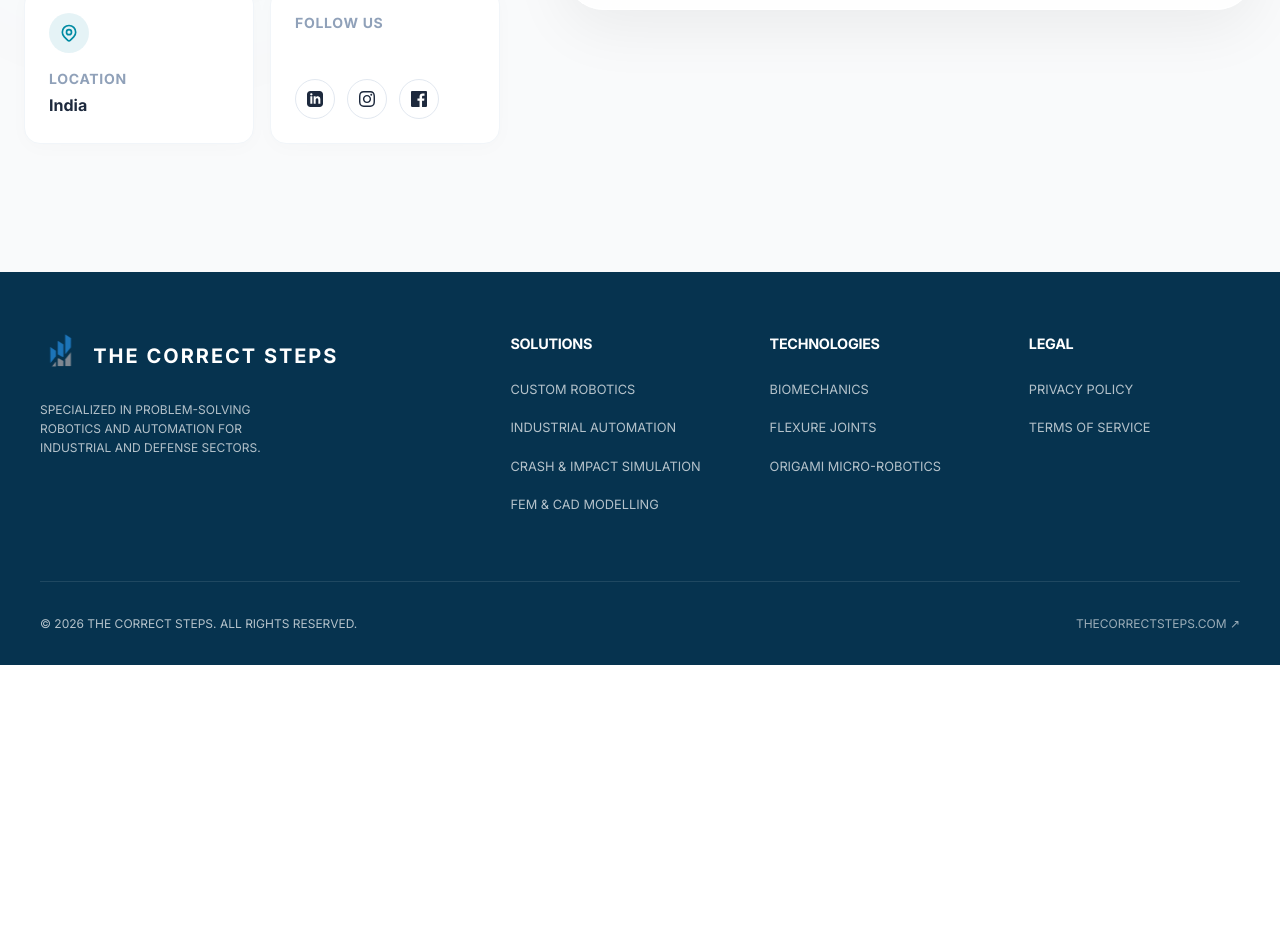
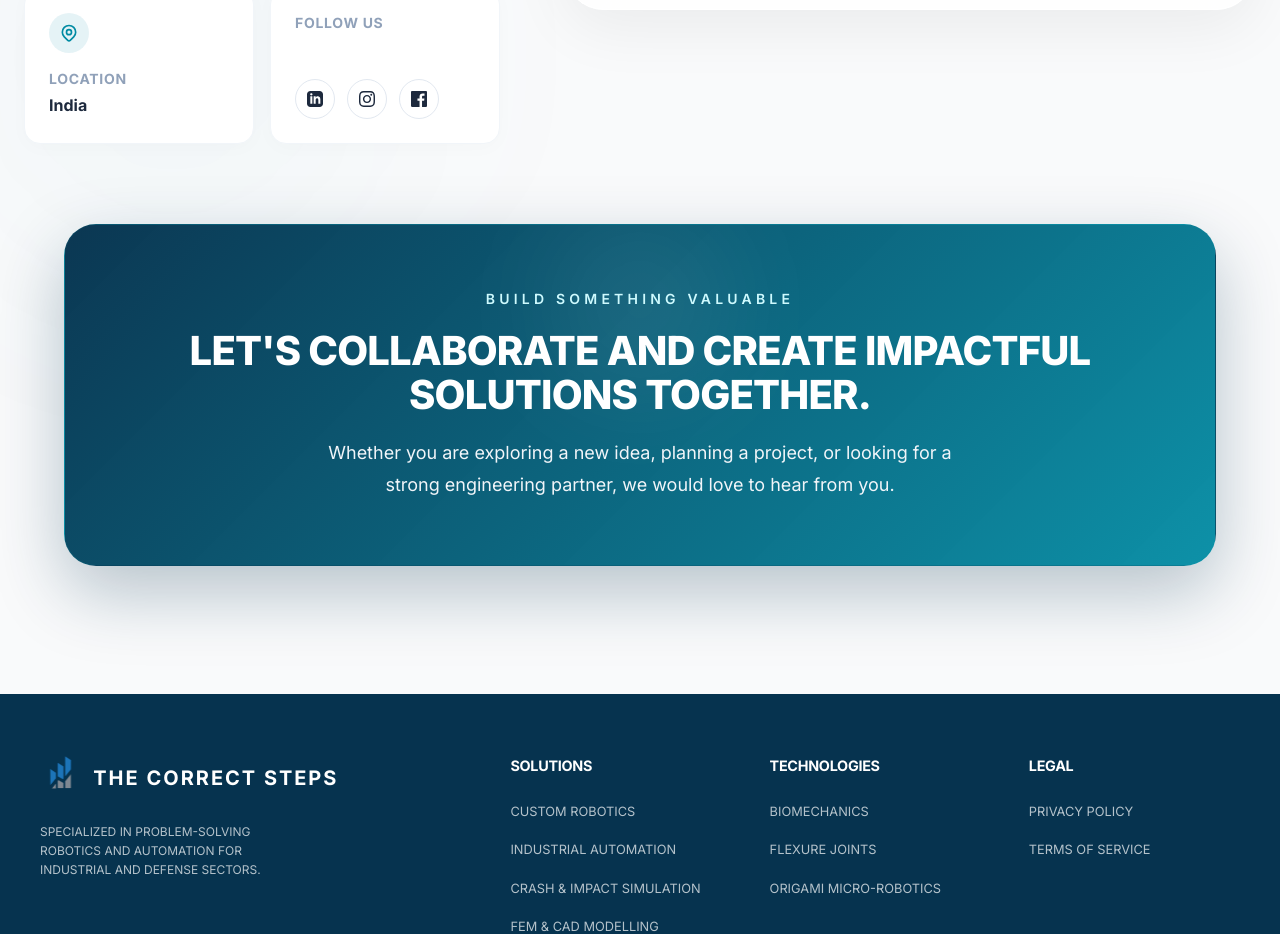
Before and after one commit to MayurSoni2003/csc-web, a Next.js app: page /contact-us in a window 1280 px wide. Shown: the part 993-1927 px from the top of the page. Before the commit the page ends 1658 px from the top, so only its background shows below. Built offline with nearby package versions, Linux system fonts and the light colour scheme.

Commit message:
Added section in contact

```diff
--- a/app/contact-us/page.tsx
+++ b/app/contact-us/page.tsx
@@ -20,7 +20,7 @@ export default function ContactUsPage() {
           <div className="lg:col-span-5 flex flex-col justify-between h-full space-y-12">
             <SlideInLeft>
               <div className="inline-block px-4 py-1.5 rounded-full bg-white border border-[#008ba3]/20 shadow-sm text-sm font-bold text-[#008ba3] tracking-widest uppercase mb-6">
-                Connect
+                Let's Connect
               </div>
               <h1 className="text-4xl md:text-5xl lg:text-showcase font-extrabold uppercase tracking-tight text-slate-900 leading-[1.1] mb-6">
                 Get in Touch <br className="hidden md:block" />
@@ -190,8 +190,26 @@ export default function ContactUsPage() {
               </div>
             </SlideInRight>
           </div>
-
         </div>
+        <section className="relative z-10 px-6 pt-20 lg:px-8">
+            <div className="mx-auto max-w-6xl">
+                <FadeInUp>
+                    <div className="relative overflow-hidden rounded-[32px] border border-[#008ba3]/15 bg-[linear-gradient(135deg,rgba(6,51,79,0.98),rgba(0,139,163,0.95))] px-8 py-12 text-center text-white shadow-[0_26px_70px_rgba(6,51,79,0.28)] sm:px-12 sm:py-16">
+                    <div className="absolute left-1/2 top-0 h-40 w-40 -translate-x-1/2 rounded-full bg-white/10 blur-3xl" />
+                    <p className="relative text-sm font-semibold uppercase tracking-[0.3em] text-cyan-100">
+                        Build Something Valuable
+                    </p>
+                    <h2 className="relative mt-5 text-3xl font-extrabold uppercase tracking-[-0.03em] sm:text-4xl">
+                        Let&apos;s collaborate and create impactful solutions together.
+                    </h2>
+                    <p className="relative mx-auto mt-5 max-w-2xl text-base leading-8 text-slate-100 sm:text-lg">
+                        Whether you are exploring a new idea, planning a project, or looking for a strong
+                        engineering partner, we would love to hear from you.
+                    </p>
+                    </div>
+                </FadeInUp>
+            </div>
+        </section>
       </div>
     </div>
   );
```
